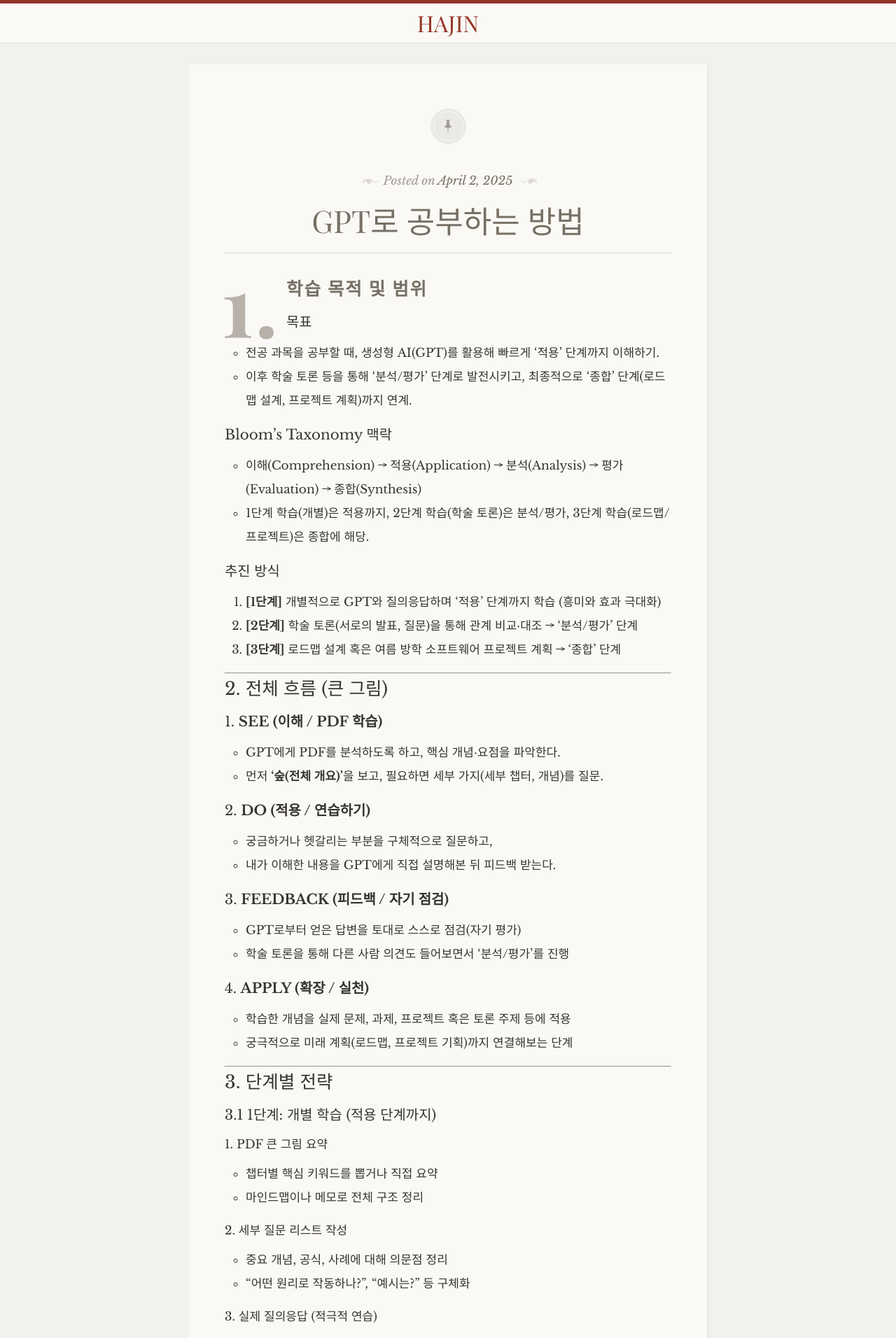
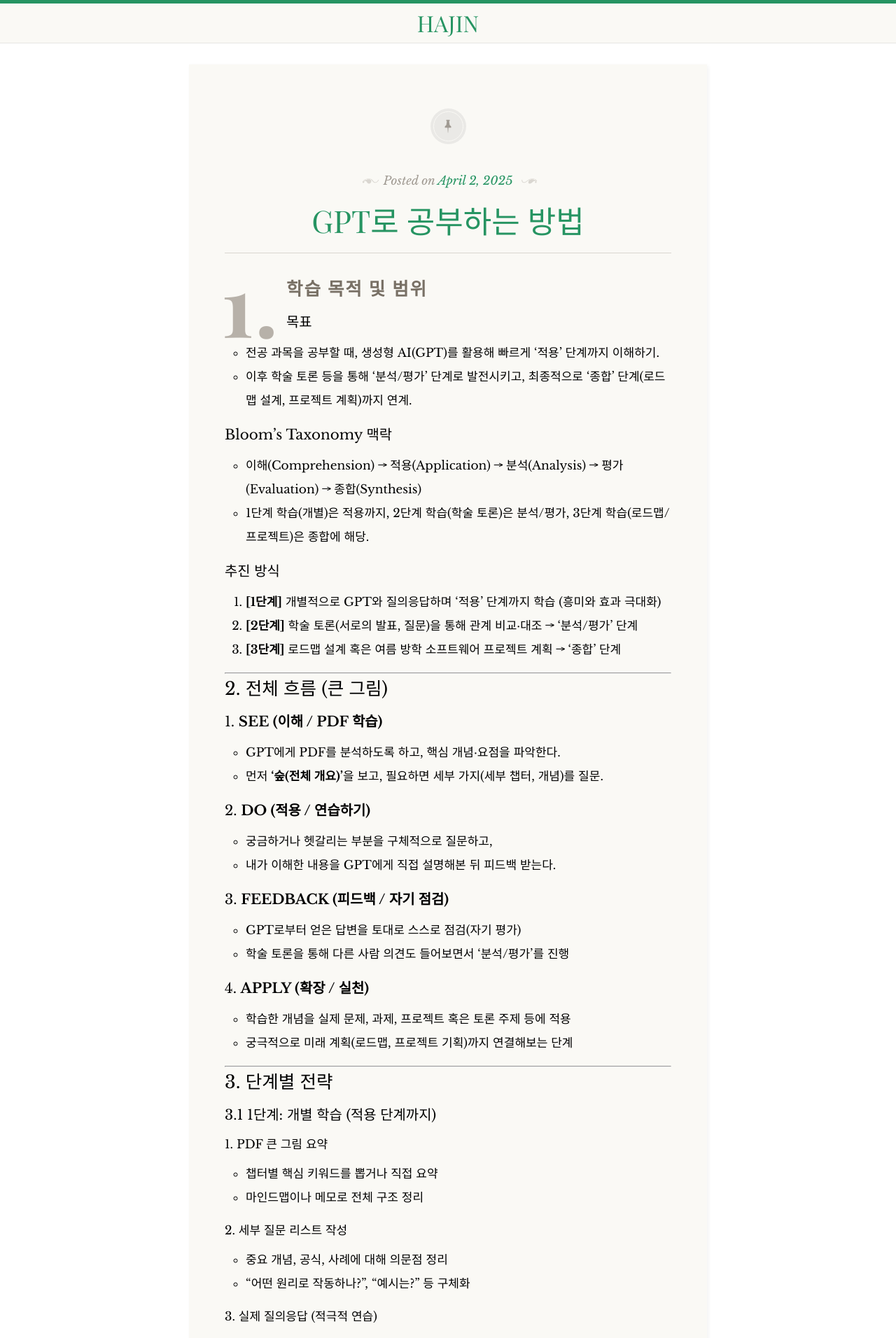
Before and after one commit to hajin0322/hajin0322.github.io, a Jekyll site: the page built from index.html, in a window 1280 px wide. Shown: the top 1912 px of the page at 70% size. Built offline with Jekyll 4.4.1, drawn with Linux system fonts in a browser that asks for light colours; some web fonts are replaced.

Commit message:
FIX: css color

```diff
--- a/_posts/2025-04-02-gpt-study-method.markdown
+++ b/_posts/2025-04-02-gpt-study-method.markdown
@@ -1,7 +1,7 @@
 ---
 layout: post
 title: "GPT로 공부하는 방법"
-date: 2025-04-02 22:00:00 +0900
+date: 2025-04-02 16:00:00 +0900
 categories: [학습과학]
 tags: [GPT, 공부법, Bloom's Taxonomy, SEE-DO-FEEDBACK]
 ---
--- a/css/main.scss
+++ b/css/main.scss
@@ -29,10 +29,10 @@ $small-font-size:  $base-font-size * 0.875;
 
 $spacing-unit:     30px;
 
-$brand-color:      #787065;
-$background-color: #f2f1ed;
-$text-color:       #363431;
-$title-color:      #943526;
+$brand-color:      #269462;
+$background-color: #ffffff;
+$text-color:       #000000;
+$title-color:      #269462;
 
 $grey-color:       #a09a92;
 $grey-color-light: lighten($grey-color, 30%);
```
